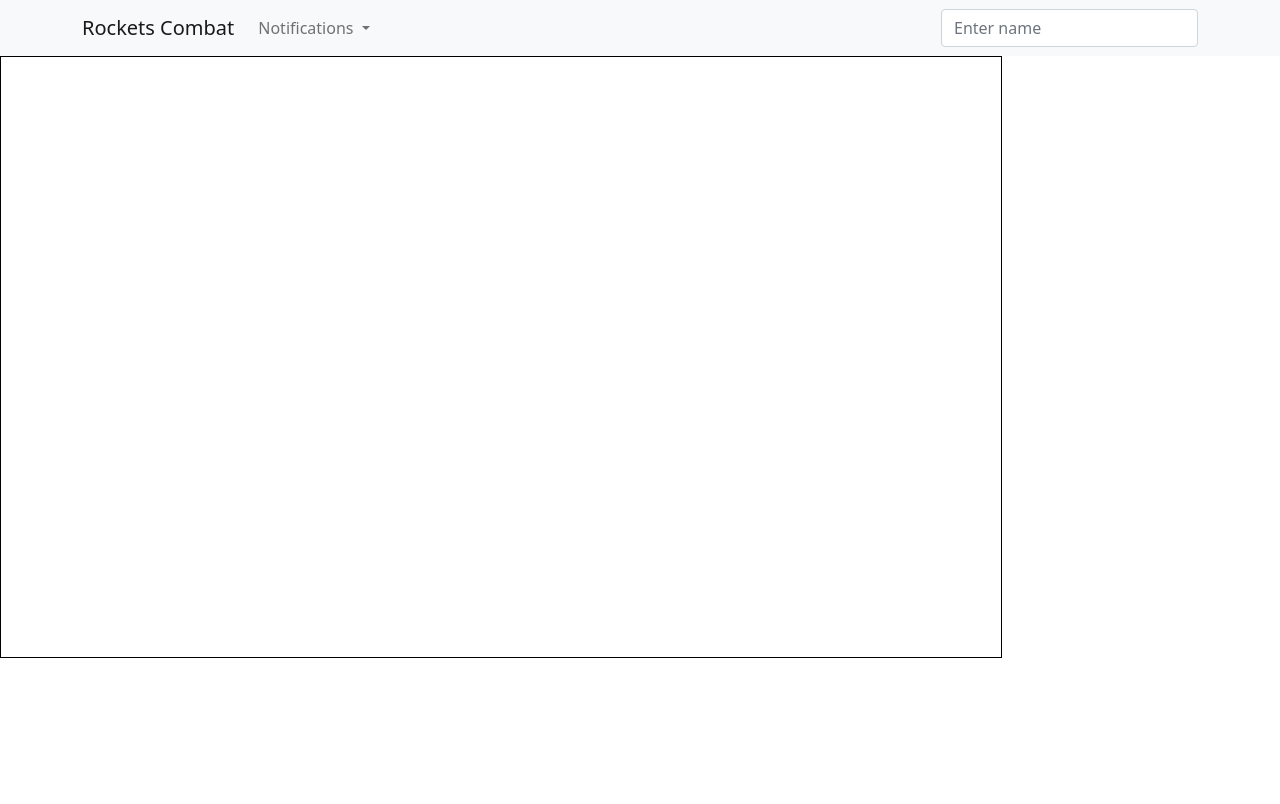
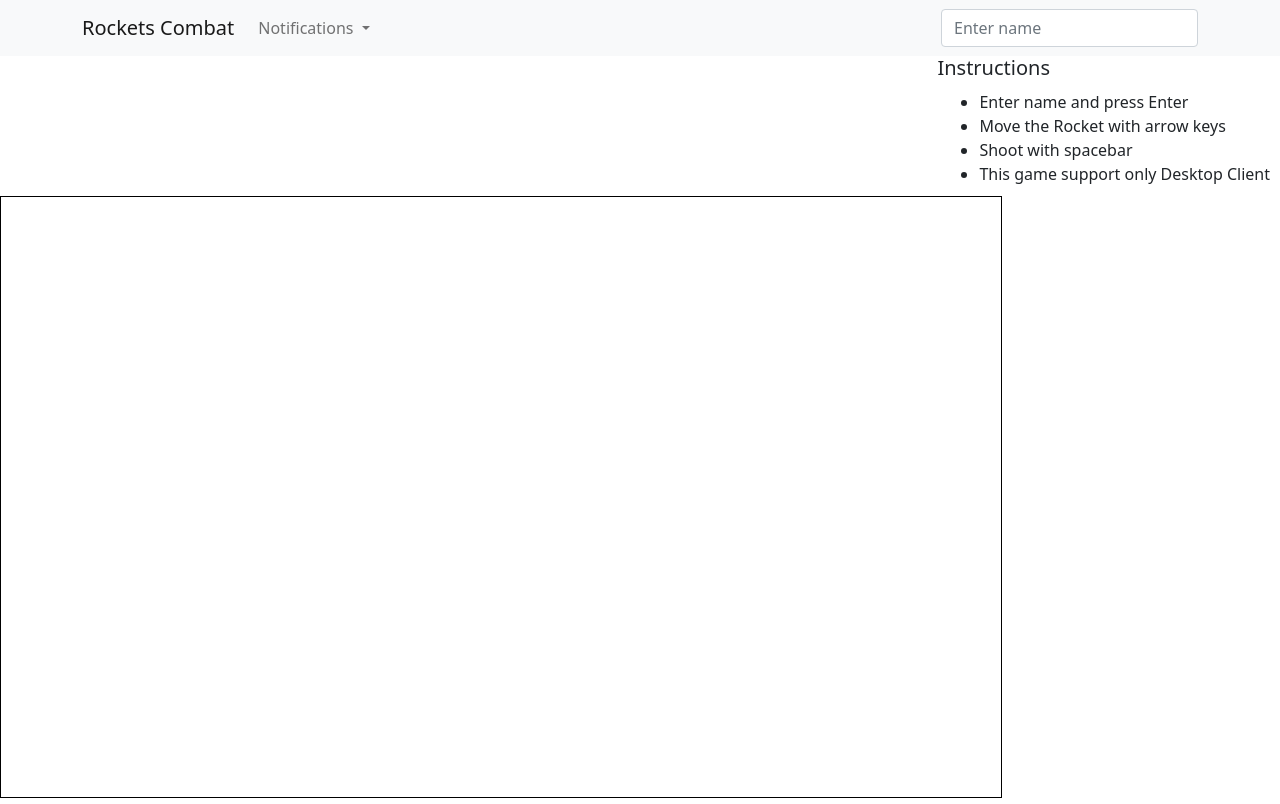
Before and after one commit to ashwaniYDV/rocketscombat, a website: page client/index.html in a window 1280 px wide. Drawn offline with nearby package versions, Linux system fonts and the light colour scheme; no server answers.

Commit message:
added instructions

```diff
--- a/client/client.js
+++ b/client/client.js
@@ -9,6 +9,7 @@ let canvas = c.canvas;
 
 let form = document.getElementById('form');
 let playerName = document.getElementById('player-name');
+let navTitle = document.getElementById('navbarDropdown');
 
 let rocketImage = c.loadImage('./images/Rockets.png');
 let bulletImage = c.loadImage('./images/bullet.png');
@@ -33,6 +34,7 @@ function init() {
       }
       div.innerHTML += '<a class="dropdown-item">' + data[i] + '</a>';
     }
+    navTitle.innerHTML = `Notifications <span style="color: black; margin: 0; padding: 0;">${ data.length }</span>`;
   });
 
   // CLIENT SIDE GAME LOGIC
--- a/client/index.html
+++ b/client/index.html
@@ -30,6 +30,7 @@
               Notifications
             </a>
             <div class="dropdown-menu" id="game-alerts">
+              <a class="dropdown-item">Welcome!</a>
             </div>
           </li>
         </ul>
@@ -39,7 +40,15 @@
       </div>
     </div>
   </nav>
-
+  <div class="float-right">
+    <h5>Instructions</h5>
+    <ul style="margin: 10px;">
+      <li>Enter name and press Enter</li>
+      <li>Move the Rocket with arrow keys</li>
+      <li>Shoot with spacebar</li>
+      <li>This game support only Desktop Client</li>
+    </ul>
+  </div>
   <script src="./js/Candy.js"></script>
   <script src="./js/Input.js"></script>
   <script src="./js/Game.client.js"></script>
```
